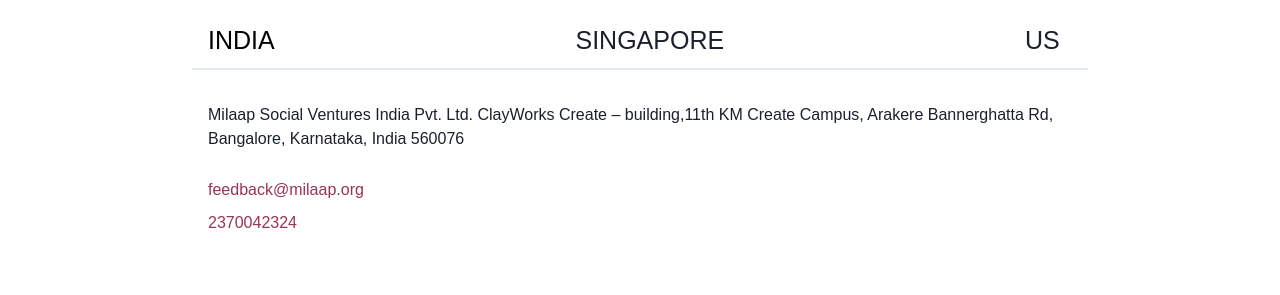
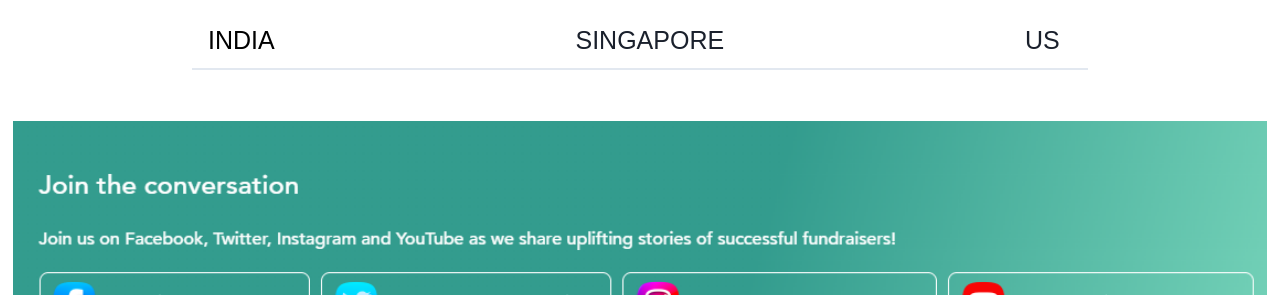
Before and after one commit to haldaranup/milaap_clone, a React (Create React App) app: page /contactUs in a window 1280 px wide. Shown: the part 505-800 px from the top of the page. Built offline with nearby package versions, Linux system fonts and the light colour scheme.

Commit message:
some changes

```diff
--- a/src/Pages/ContactUs.jsx
+++ b/src/Pages/ContactUs.jsx
@@ -52,64 +52,6 @@
                   US
                 </Tab>
               </TabList>
-              <TabPanels>
-                <TabPanel textAlign={"start"}>
-                  <Text mt={"2%"} mb={"2%"}>
-                    Milaap Social Ventures India Pvt. Ltd. ClayWorks Create –
-                    building,11th KM Create Campus, Arakere Bannerghatta Rd,
-                    Bangalore, Karnataka, India 560076
-                  </Text>
-                  <a
-                    style={{ color: "#9c3353" }}
-                    href="https://mail.google.com/mail/?view=cm&fs=1&tf=1&su=&body=&to=feedback@milaap.org"
-                  >
-                    feedback@milaap.org
-                  </a>
-                  <Box mt={"1%"} color={"#9c3353"}>
-                    2370042324
-                  </Box>
-                </TabPanel>
-                <TabPanel textAlign={"start"}>
-                  <Text mt={"2%"} mb={"2%"}>
-                    Milaap Social Ventures Pte. Ltd.
-                    <br />
-                    C/O Jungle Ventures,
-                    <br />
-                    79 Ayer Rajah Crescent, Block 79,
-                    <br />
-                    Singapore 139955
-                    <br />
-                  </Text>
-                  <a
-                    style={{ color: "#9c3353" }}
-                    href="https://mail.google.com/mail/?view=cm&fs=1&tf=1&su=&body=&to=feedback@milaap.org"
-                  >
-                    mayukh@milaap.org
-                  </a>
-                  <Box mt={"1%"} color={"#9c3353"}>
-                    (+65) 3129 5466
-                  </Box>
-                </TabPanel>
-                <TabPanel textAlign={"start"}>
-                  <Text mt={"2%"} mb={"2%"}>
-                    Milaap Social Ventures USA Pvt. Ltd.
-                    <br />
-                    311 North Market Street – Suite 200
-                    <br />
-                    Dallas, TX 75202
-                    <br />
-                  </Text>
-                  <a
-                    style={{ color: "#9c3353" }}
-                    href="https://mail.google.com/mail/?view=cm&fs=1&tf=1&su=&body=&to=feedback@milaap.org"
-                  >
-                    feedback@milaap.org
-                  </a>
-                  <Box mt={"1%"} color={"#9c3353"}>
-                    +1 (805) 590-7978
-                  </Box>
-                </TabPanel>
-              </TabPanels>
             </Tabs>
           </Box>
           <Box mt={"4%"}  >
```
